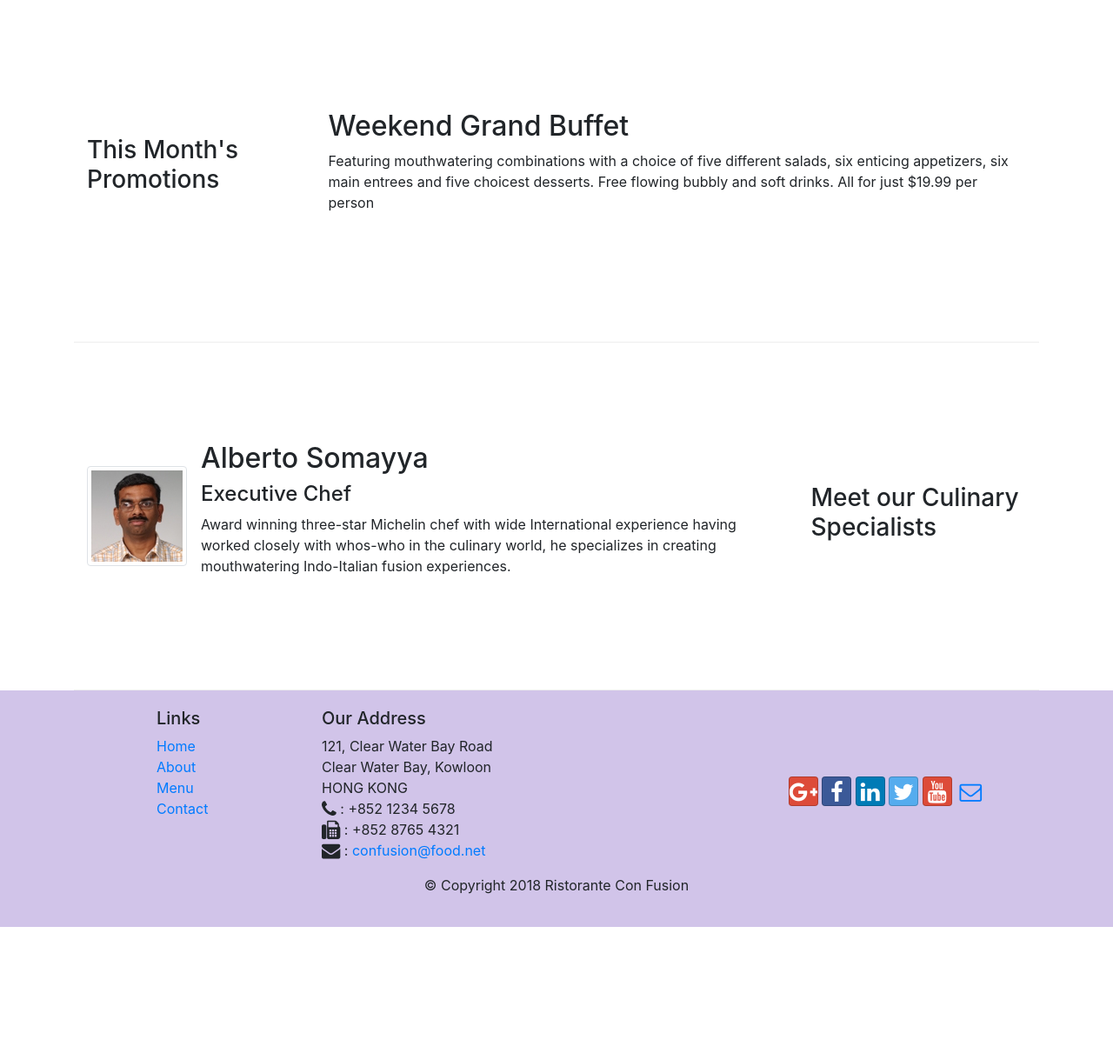
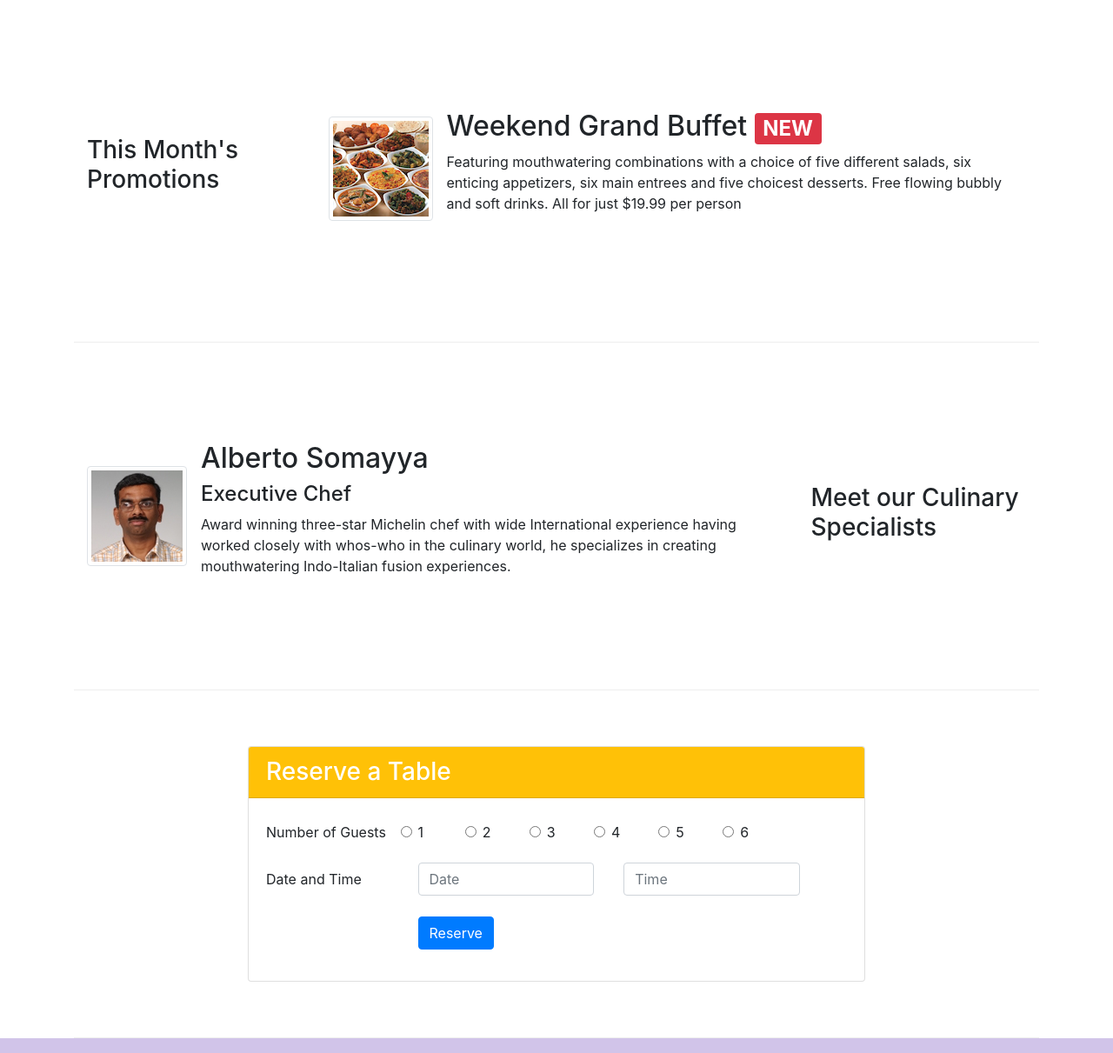
Before and after one commit to nfenaert/conFusion, a website: page index.html in a window 1280 px wide. Shown: the part 740-1951 px from the top of the page at 87% size. Before the commit the page ends 1806 px from the top, so only its background shows below. Drawn offline with nearby package versions, Linux system fonts and the light colour scheme.

Commit message:
assignment 2

```diff
--- a/index.html
+++ b/index.html
@@ -36,14 +36,17 @@
 
     <header class="jumbotron">
         <div class="container">
-						<div class="row row-header">
+						<div class="row row-header align-items-center">
 		            <div class="col-12 col-sm-6">
 		                <h1>Ristorante con Fusion</h1>
                     <p>We take inspiration from the World's best cuisines, and create a unique fusion experience. Our lipsmacking creations will tickle your culinary senses!</p>
 		            </div>
-		            <div class="col-12 col-sm">
+		            <div class="col-6 col-sm-3">
 										<img src="img/logo.png" class="img-fluid">
-		             </div>
+								</div>
+								<div class="col-6 col-sm-3">
+									<a class="btn btn-warning btn-sm btn-block" href="#bookingsection">Reserve Table</a>
+								</div>
 		        </div>
         </div>
     </header>
@@ -70,8 +73,13 @@
                 <h3>This Month's Promotions</h3>
             </div>
             <div class="col col-sm col-md">
-                <h2>Weekend Grand Buffet</h2>
-                <p>Featuring mouthwatering combinations with a choice of five different salads, six enticing appetizers, six main entrees and five choicest desserts. Free flowing bubbly and soft drinks. All for just $19.99 per person </p>
+							<div class="media">
+								<img class="d-flex mr-3 img-thumbnail align-self-center" src="img/buffet.png" alt="buffet">
+								<div class="media-body">
+									<h2 class="mt-0">Weekend Grand Buffet <span class="badge badge-danger">NEW</span></h2>
+									<p class="d-none d-sm-block">Featuring mouthwatering combinations with a choice of five different salads, six enticing appetizers, six main entrees and five choicest desserts. Free flowing bubbly and soft drinks. All for just $19.99 per person</p>
+								</div>
+							</div>
             </div>
         </div>
 
@@ -90,6 +98,64 @@
 							</div>
             </div>
         </div>
+
+				<div class="row row-content align-items-center justify-content-center">
+					<div class="col-12 col-sm-8">
+						<div class="card">
+							<h3 class="card-header bg-warning text-white">Reserve a Table</h3>
+							<div class="card-body">
+								<form id="bookingsection">
+									<div class="form-group row align-items-center">
+										<label for="Number of Guests" class="col-12 col-md-3 col-form-label">Number of Guests</label>
+										<div class="col-1 offset-1 offset-md-0 mr-3">
+											<input class="form-check-input" type="radio" id="radios1" name="radios" value="1">
+											<label class="form-check-label" for="radios1"> 1 </label>
+										</div>
+										<div class="col-1 mr-3">
+											<input class="form-check-input" type="radio" id="radios2" name="radios" value="2">
+											<label class="form-check-label" for="radios2"> 2 </label>
+										</div>
+										<div class="col-1 mr-3">
+											<input class="form-check-input" type="radio" id="radios3" name="radios" value="3">
+											<label class="form-check-label" for="radios3"> 3 </label>
+										</div>
+										<div class="col-1 mr-3">
+											<input class="form-check-input" type="radio" id="radios4" name="radios" value="4">
+											<label class="form-check-label" for="radios4"> 4 </label>
+										</div>
+										<div class="col-1 mr-3">
+											<input class="form-check-input" type="radio" id="radios5" name="radios" value="5">
+											<label class="form-check-label" for="radios5"> 5 </label>
+										</div>
+										<div class="col-1">
+											<input class="form-check-input" type="radio" id="radios6" name="radios" value="6">
+											<label class="form-check-label" for="radios6"> 6</label>
+										</div>
+  								</div>
+									<div class="form-group row mb-4">
+										<label for="Date and Time" class="col-12 col-md-3 col-form-label">Date and Time</label>
+										<div class="col-5 col-md-4 offset-0 offset-md-0 mr-1">
+											<input class="form-control" type="text" id="date" name="date" placeholder="Date">
+										</div>
+										<div class="col-5 col-md-4 offset-0 offset-md-0">
+											<input class="form-control" type="text" id="time" name="time" placeholder="Time">
+										</div>
+									</div>
+									<div class="form-group row">
+										<div class="col-4 col-md-4 offset-md-3">
+											<button type="submit" class="btn btn-primary">
+												Reserve
+											</button>
+										</div>
+									</div>
+
+								</form>
+
+							</div>
+						</div>
+					</div>
+				</div>
+
     </div>
 
     <footer class="footer">
```
Also changed, not shown: contactus.html (+1 -1 lines).
